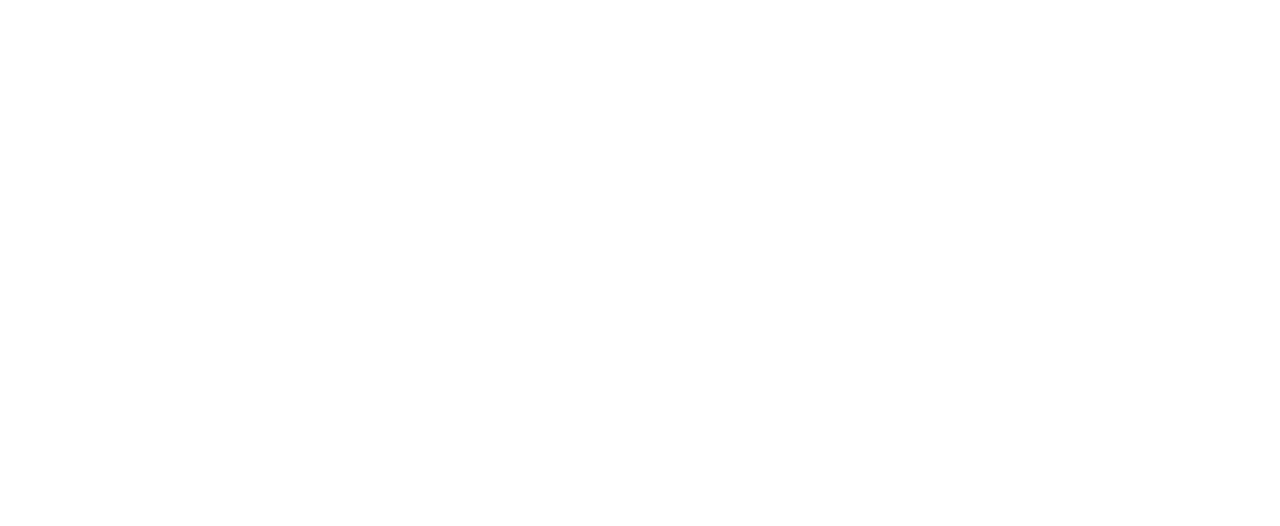
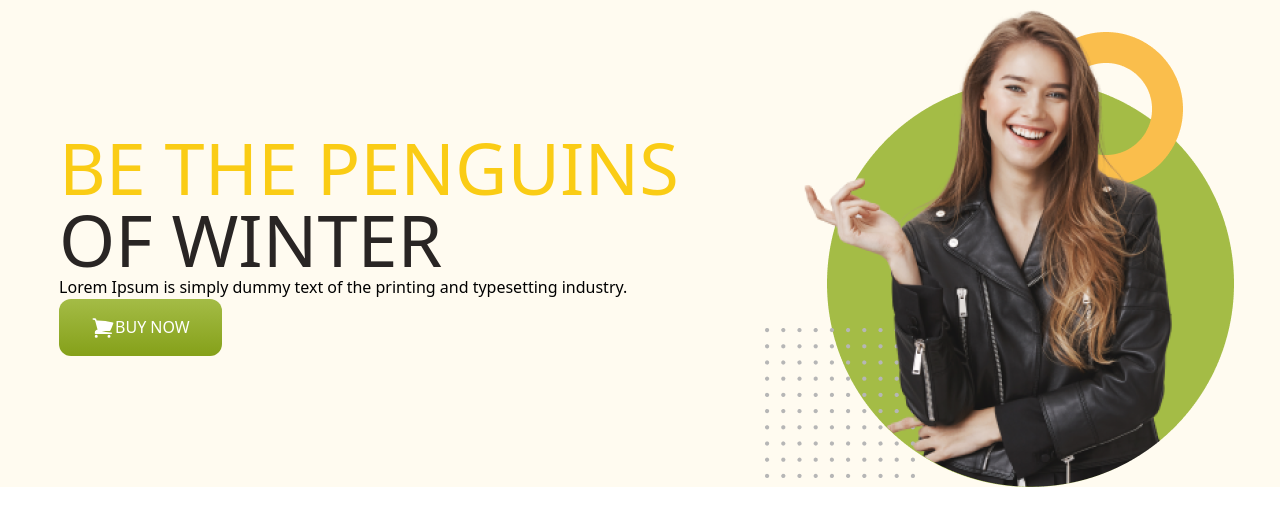
Before and after one commit to MohammadDevs/penguin-fashion, a plain HTML site: page index.html in a window 1280 px wide. Drawn offline with nearby package versions, Linux system fonts and the light colour scheme.

Commit message:
added tailwind-css

```diff
--- a/index.html
+++ b/index.html
@@ -3,9 +3,37 @@
 <head>
     <meta charset="UTF-8">
     <meta name="viewport" content="width=device-width, initial-scale=1.0">
-    <title>penguin Fashion</title>
+    <title>Fashion Mart BD</title>
+    <link rel="icon" href="icons/fav.png">
+    <script src="https://cdn.tailwindcss.com"></script>
 </head>
 <body>
+    <header class="bg-[#FFFBF0]">
+        <!-- Nav-bar start -->
+        <nav>
 
+        </nav>
+        <!-- banner start -->
+        <div class="md:flex pl-4 md:items-center justify-around ">
+            <div>
+                <h1 class="text-7xl uppercase"><span class="text-yellow-400">Be the Penguins</span><br> <span class="text-stone-800">of Winter</span></h1>
+                    <p>Lorem Ipsum is simply dummy text of the printing and typesetting industry.</p>
+                <button class="bg-green-300 py-4 px-8 rounded-xl font-medium text-white bg-gradient-to-b from-[#A4BC46] to-[#85A019]">
+
+                    <svg xmlns="http://www.w3.org/2000/svg" fill="white" viewBox="0 0 24 24" stroke-width="1.5" stroke="currentColor" class="size-6 text-white inline">
+                    <path stroke-linecap="round" stroke-linejoin="round" d="M2.25 3h1.386c.51 0 .955.343 1.087.835l.383 1.437M7.5 14.25a3 3 0 0 0-3 3h15.75m-12.75-3h11.218c1.121-2.3 2.1-4.684 2.924-7.138a60.114 60.114 0 0 0-16.536-1.84M7.5 14.25 5.106 5.272M6 20.25a.75.75 0 1 1-1.5 0 .75.75 0 0 1 1.5 0Zm12.75 0a.75.75 0 1 1-1.5 0 .75.75 0 0 1 1.5 0Z" />
+                  </svg>BUY NOW</button>
+            </div>
+            <div>
+                <img src="images/model.png" alt="">
+            </div>
+        </div>
+    </header>
+    <main>
+
+    </main>
+    <footer>
+
+    </footer>
 </body>
 </html>
--- /dev/null
+++ b/tailwind.config.js
@@ -0,0 +1,8 @@
+/** @type {import('tailwindcss').Config} */
+module.exports = {
+    content: ["./src/**/*.{html,js}"],
+    theme: {
+      extend: {},
+    },
+    plugins: [],
+  }
```
Also changed, not shown: icons/fav.png (added).
